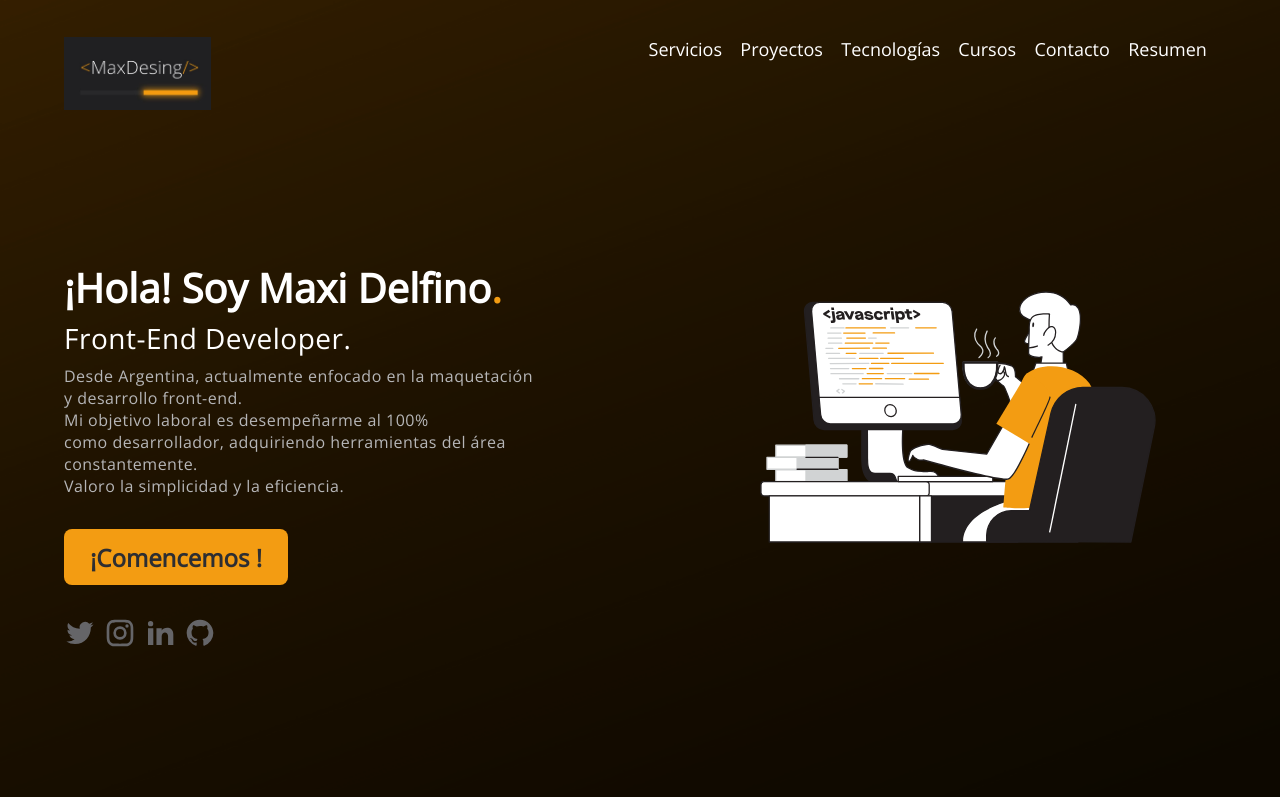
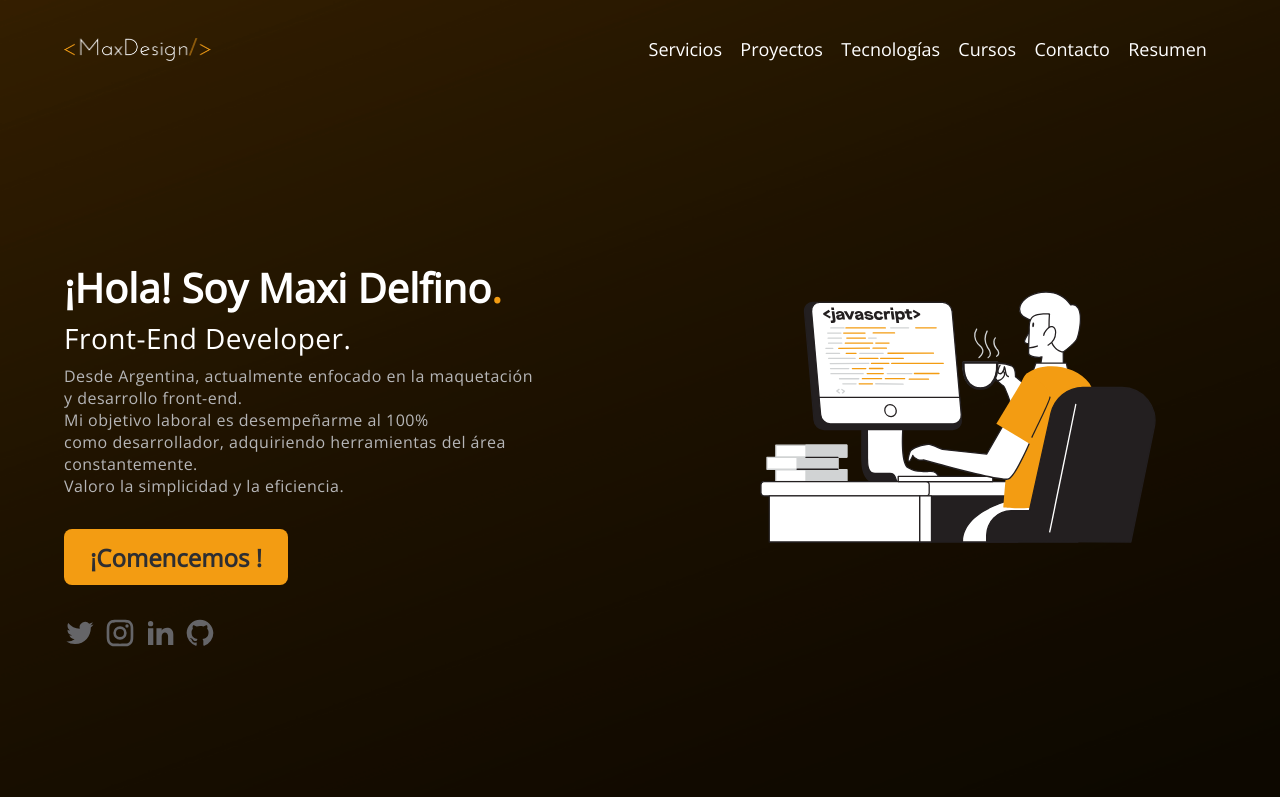
Before and after one commit to maxidelfino/MyPortfolio, a plain HTML site: page index.html in a window 1280 px wide. Shown: the top 797 px of the page. Drawn offline with nearby package versions, Linux system fonts and the light colour scheme.

Commit message:
correccion loader

```diff
--- a/index.html
+++ b/index.html
@@ -38,7 +38,7 @@
 <!-- PAGE LOADER -->
 <div class="cont">
     <div class="loader">
-        <img src="assets/maxdesign/MaxDesign_light.png" alt="Logo de página cargando...">
+        <img src="assets/maxdesign/MaxDesign_light-small.png" alt="Logo de página cargando...">
     </div>
 </div>
 
@@ -48,7 +48,7 @@
         <nav class="nav" id="nav">
             <div class="nav__container">
                 <!-- LOGO MaxDesign -->
-                <div class="nav__logo"><a href="#home"><picture><img src="assets/maxdesign/MaxDesign_light.png" alt="Titulo MaxDesign"></picture></a></div>
+                <div class="nav__logo"><a href="#home"><picture><img src="assets/maxdesign/MaxDesign_light-small.png" alt="Titulo MaxDesign"></picture></a></div>
 
                 <!-- BURGER MENU -->
                 <div class="nav__icon" id="icon"><div class="nav__burger burger-closed" id="burger"></div></div>
```
